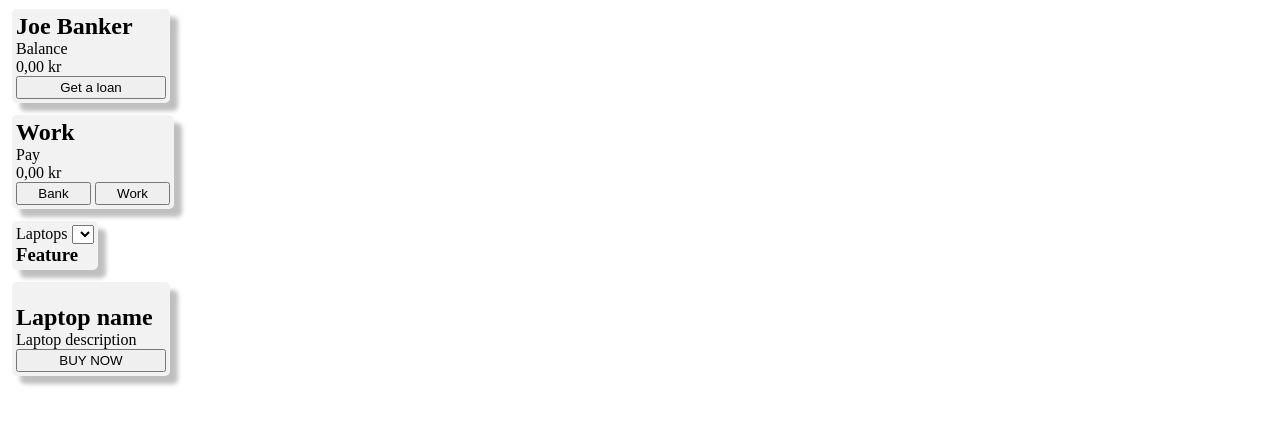
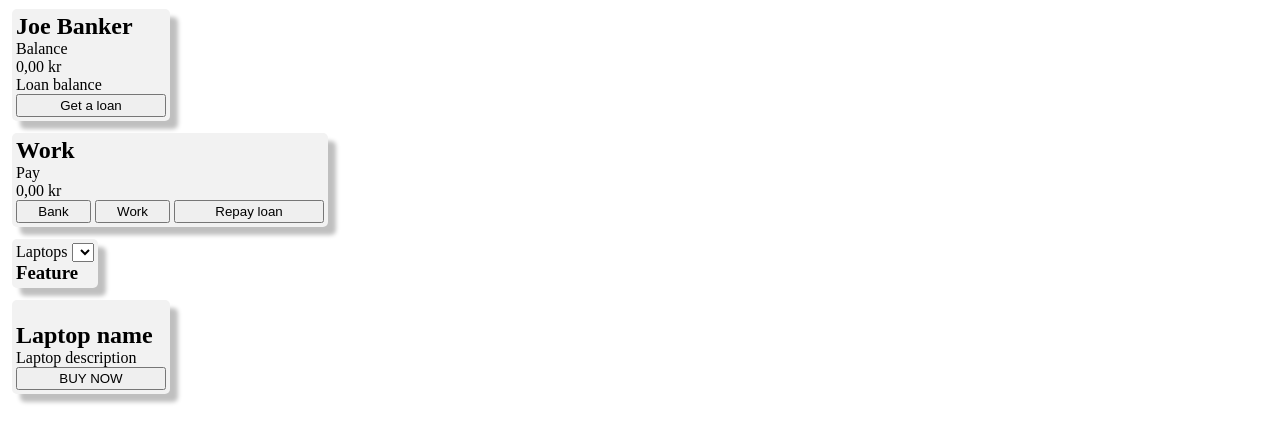
Before and after one commit to Da-Ronja/Komputer-Store-App, a plain HTML site: page index.html in a window 1280 px wide. Shown: the part 40-482 px from the top of the page. Drawn offline with Linux system fonts and the light colour scheme; no server answers.

Commit message:
modified the html

```diff
--- a/index.html
+++ b/index.html
@@ -1,5 +1,6 @@
 <!DOCTYPE html>
 <html lang="en">
+
 <head>
     <meta charset="UTF-8">
     <meta http-equiv="X-UA-Compatible" content="IE=edge">
@@ -7,6 +8,7 @@
     <link rel="stylesheet" href="style.css">
     <title>Komputer Store App</title>
 </head>
+
 <body>
     <header>
         <h1>Komputer Store</h1>
@@ -17,7 +19,9 @@
             <h2>Joe Banker</h2>
             <div>
                 <p>Balance</p>
-                <p id="balance">100 kr</p>
+                <p id="balance"></p>
+                <p>Loan balance</p>
+                <p id="balance-loan"></p>
             </div>
             <button id="get-loan-button" class="loan-button big-button">Get a loan</button>
         </section>
@@ -27,14 +31,15 @@
             <p id="pay"></p>
             <button id="bank-button" class="bank-button samll-button">Bank</button>
             <button id="work-button" class="work-button samll-button">Work</button>
+            <button id="repay-loan-button" class="repay-loan-button big-button">Repay loan</button>
             <!-- <button id="work" class="work">Repay Loan</button> /* could appaer by Css Display or by js */ -->
         </section>
         <section>
-          <label for="laptop-select">Laptops</label>
-          <select name="laptops" id="select-laptop"></select>
+            <label for="laptop-select">Laptops</label>
+            <select name="laptops" id="select-laptop"></select>
 
-          <h3>Feature</h3>
-          <ul id="laptop-feature"></ul>
+            <h3>Feature</h3>
+            <ul id="laptop-feature"></ul>
 
         </section>
         <section class="display-laptop">
@@ -51,4 +56,5 @@
     <script src="app.js" type="module"></script>
     <script src="test.js"></script>
 </body>
+
 </html>
```
